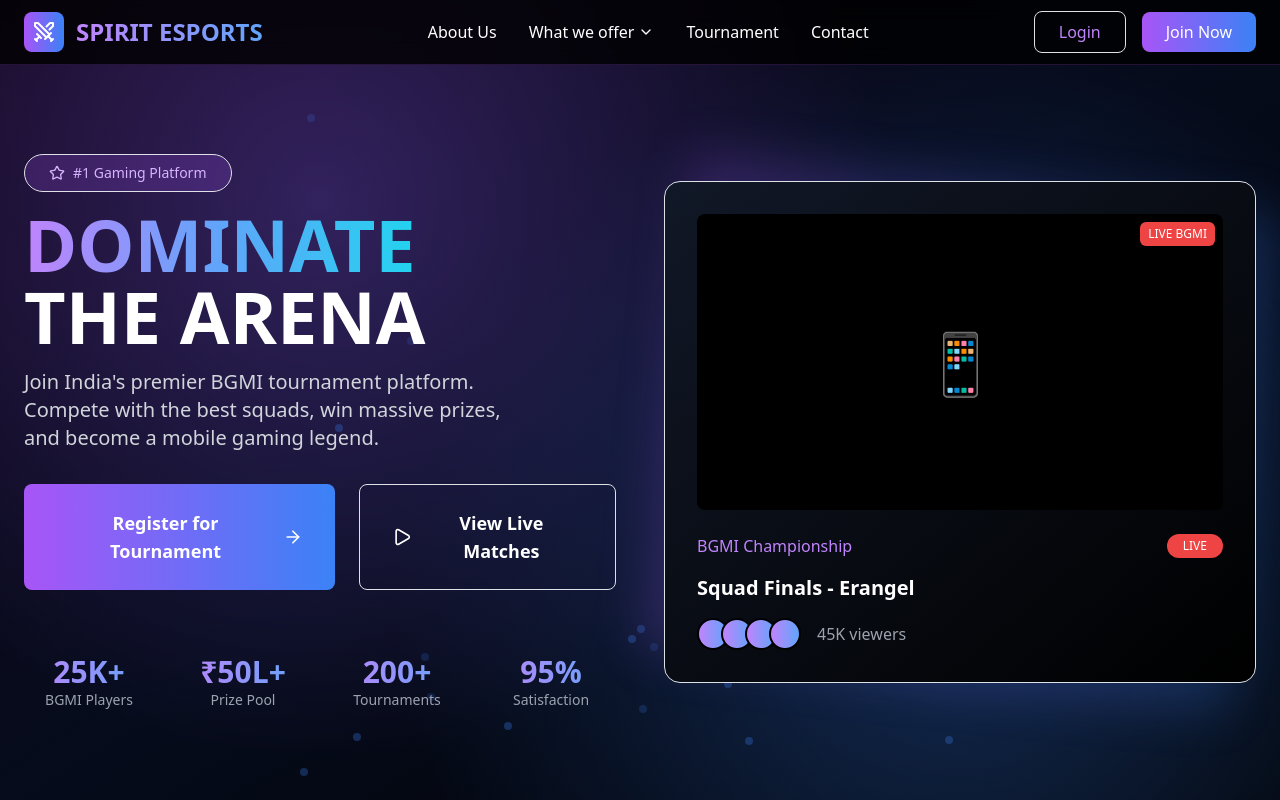
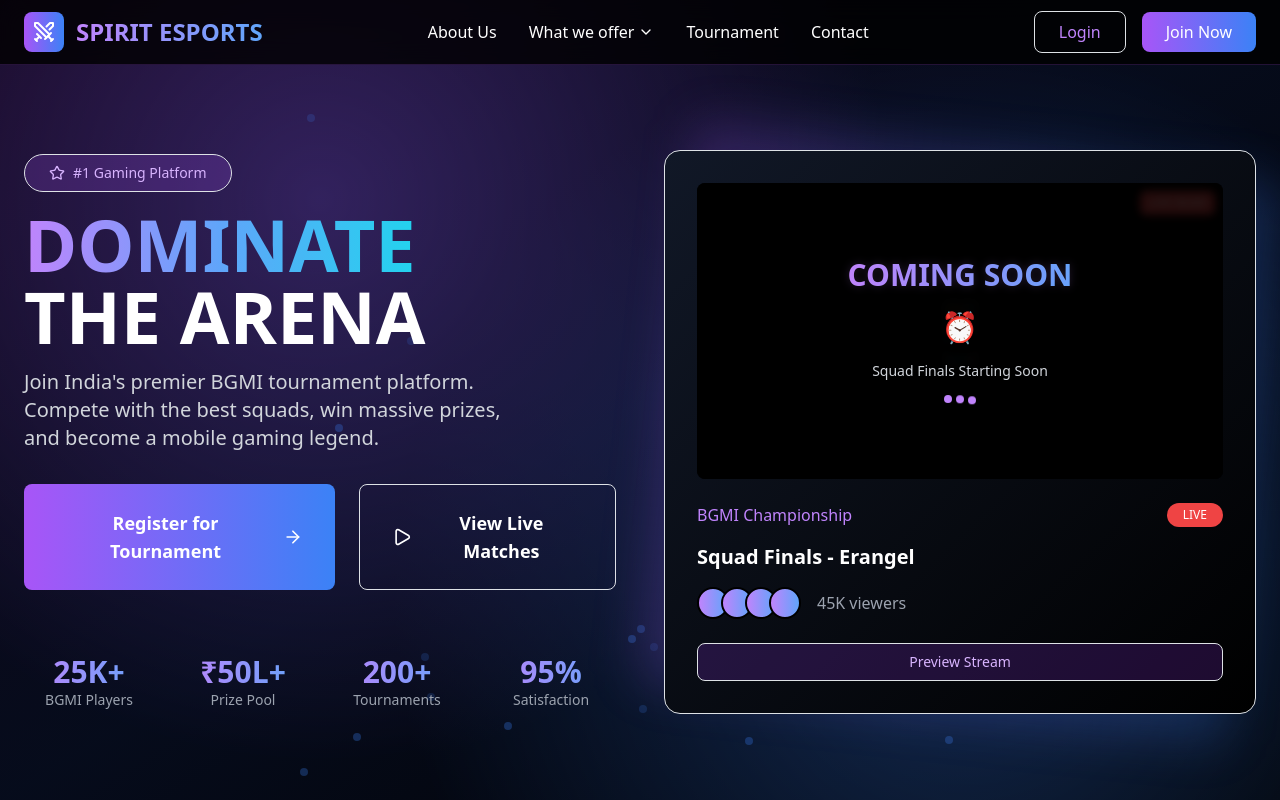
Before and after one commit to ShreyashPrateek/spirit-esports, a React (Create React App) app in the folder client/: page / in a window 1280 px wide. Shown: the top 800 px of the page. Built offline with nearby package versions, Linux system fonts and the light colour scheme.

Commit message:
Added Coming Soon in landing page

```diff
--- a/client/src/components/LandingPage.js
+++ b/client/src/components/LandingPage.js
@@ -5,6 +5,7 @@
 export default function SpiritEsportsLanding() {
   const [isMenuOpen] = useState(false);
   const [scrollY, setScrollY] = useState(0);
+  const [isStreamComingSoon, setIsStreamComingSoon] = useState(true); // Control coming soon state
 
   useEffect(() => {
     const handleScroll = () => setScrollY(window.scrollY);
@@ -105,7 +106,7 @@
       <div className="relative z-10">
         {/* Navigation */}
         <nav>
-        <Header />
+          <Header />
         </nav>
 
         {/* Mobile Menu */}
@@ -174,16 +175,55 @@
                 </div>
               </div>
 
+              {/* BGMI Stream Card with Coming Soon */}
               <div className="relative">
                 <div className="relative">
                   <div className="absolute inset-0 bg-gradient-to-r from-purple-500/20 to-blue-500/20 rounded-2xl blur-xl transform rotate-6"></div>
                   <div className="relative bg-gradient-to-br from-gray-900 to-black rounded-2xl p-8 border border-purple-500/20">
                     <div className="aspect-video bg-black rounded-lg mb-6 flex items-center justify-center relative overflow-hidden">
-                      <div className="text-6xl">📱</div>
+                      {/* Phone emoji background */}
+                      <div className="text-6xl opacity-30">📱</div>
+
+                      {/* Live badge */}
                       <div className="absolute top-2 right-2 px-2 py-1 bg-red-500 text-white text-xs rounded">
                         LIVE BGMI
                       </div>
+
+                      {/* Coming Soon Overlay */}
+                      {isStreamComingSoon && (
+                        <div className="absolute inset-0 bg-black/85 backdrop-blur-sm flex items-center justify-center">
+                          <div className="text-center space-y-4">
+                            {/* Coming Soon Text with Glow Effect */}
+                            <div className="relative">
+                              <h2 className="text-2xl md:text-3xl font-bold text-transparent bg-clip-text bg-gradient-to-r from-purple-400 to-blue-400">
+                                COMING SOON
+                              </h2>
+                              <div className="absolute inset-0 text-2xl md:text-3xl font-bold text-purple-400/20 blur-sm">
+                                COMING SOON
+                              </div>
+                            </div>
+
+                            {/* Clock icon */}
+                            <div className="text-3xl animate-pulse">⏰</div>
+
+                            {/* Additional info */}
+                            <p className="text-gray-300 text-sm">Squad Finals Starting Soon</p>
+
+                            {/* Animated dots */}
+                            <div className="flex justify-center space-x-1">
+                              {[0, 1, 2].map((i) => (
+                                <div
+                                  key={i}
+                                  className="w-2 h-2 bg-purple-400 rounded-full animate-bounce"
+                                  style={{ animationDelay: `${i * 0.2}s` }}
+                                ></div>
+                              ))}
+                            </div>
+                          </div>
+                        </div>
+                      )}
                     </div>
+
                     <div className="space-y-4">
                       <div className="flex items-center justify-between">
                         <span className="text-purple-400">BGMI Championship</span>
@@ -199,6 +239,14 @@
                         <span className="text-gray-400">45K viewers</span>
                       </div>
                     </div>
+
+                    {/* Demo toggle button - you can remove this in production */}
+                    <button
+                      onClick={() => setIsStreamComingSoon(!isStreamComingSoon)}
+                      className="mt-4 w-full px-4 py-2 bg-purple-600/20 hover:bg-purple-600/40 text-purple-300 rounded-lg transition-colors text-sm border border-purple-500/30"
+                    >
+                      {isStreamComingSoon ? 'Preview Stream' : 'Show Coming Soon'}
+                    </button>
                   </div>
                 </div>
               </div>
```
Also changed, not shown: client/public/images/ComingSoon.png (added).
